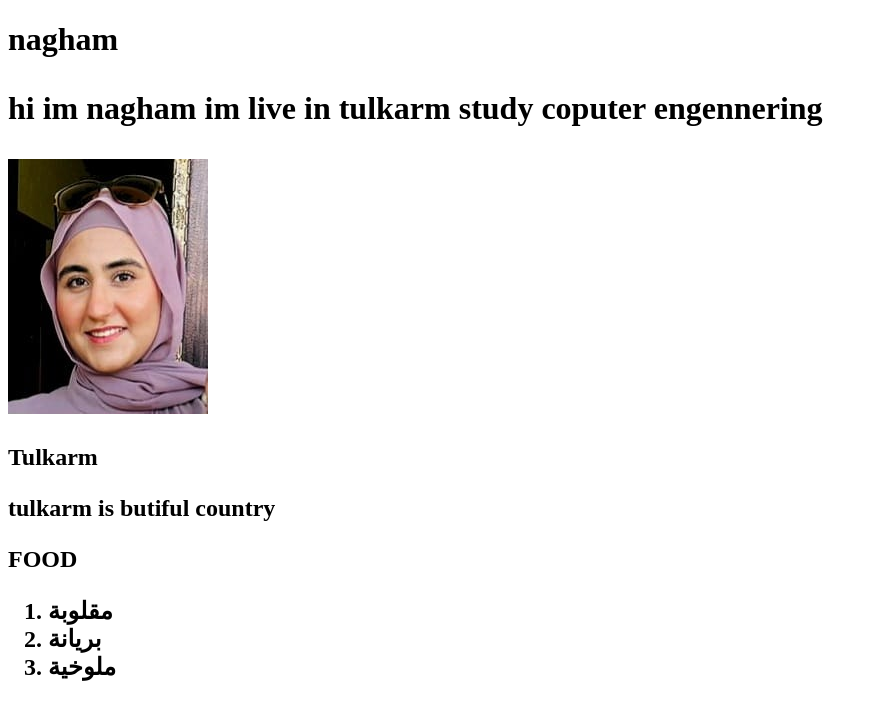
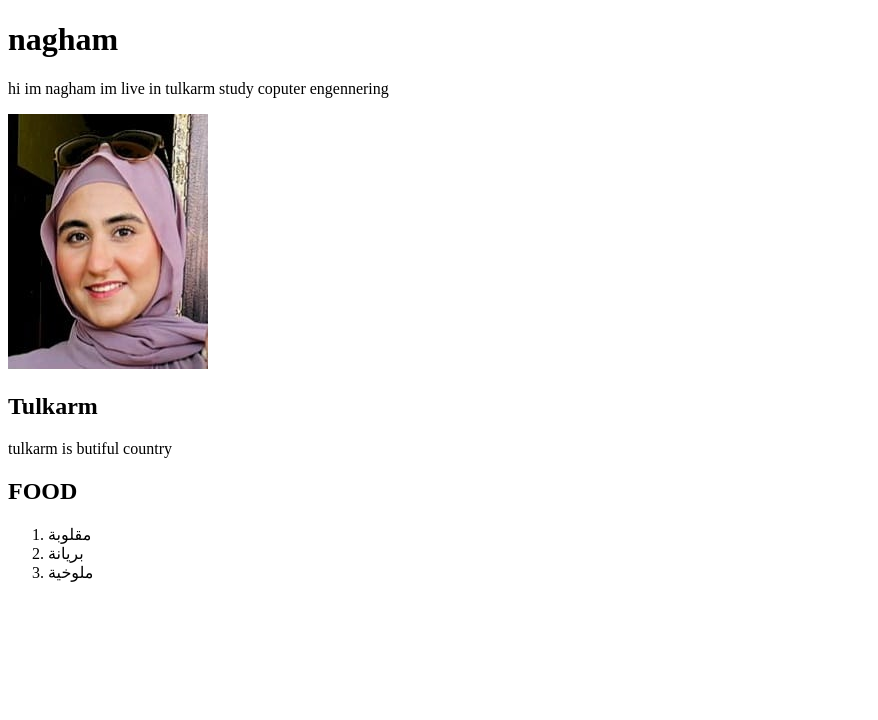
Before and after one commit to naghamalhamaideh/ch3, a plain HTML site: page index.html in a window 1280 px wide. Shown: the whole page, without its empty margins (0-878 px from the left). Drawn offline with Linux system fonts and the light colour scheme.

Commit message:
Add files via upload

```diff
--- a/index.html
+++ b/index.html
@@ -4,17 +4,19 @@
 
 </head>
 <body>
-  <h1>nagham  <p>hi im nagham im live in tulkarm study coputer engennering </p>
+  <h1>nagham</h1>
+   <p>hi im nagham im live in tulkarm study coputer engennering </p>
  <img src="img.jpeg" alt="this is alt"/>
-</h1>
-<h2>Tulkarm<p> tulkarm is butiful country</p></h2>
+<h2>Tulkarm</h2>
+<p> tulkarm is butiful country</p>
 
-<h2>FOOD <ol>
+<h2>FOOD</h2>
+ <ol>
 
     <li>مقلوبة</li>
     <li>بريانة</li>
     <li>ملوخية</li>
-</ol> </h2>
+</ol>
 
 
 
```
